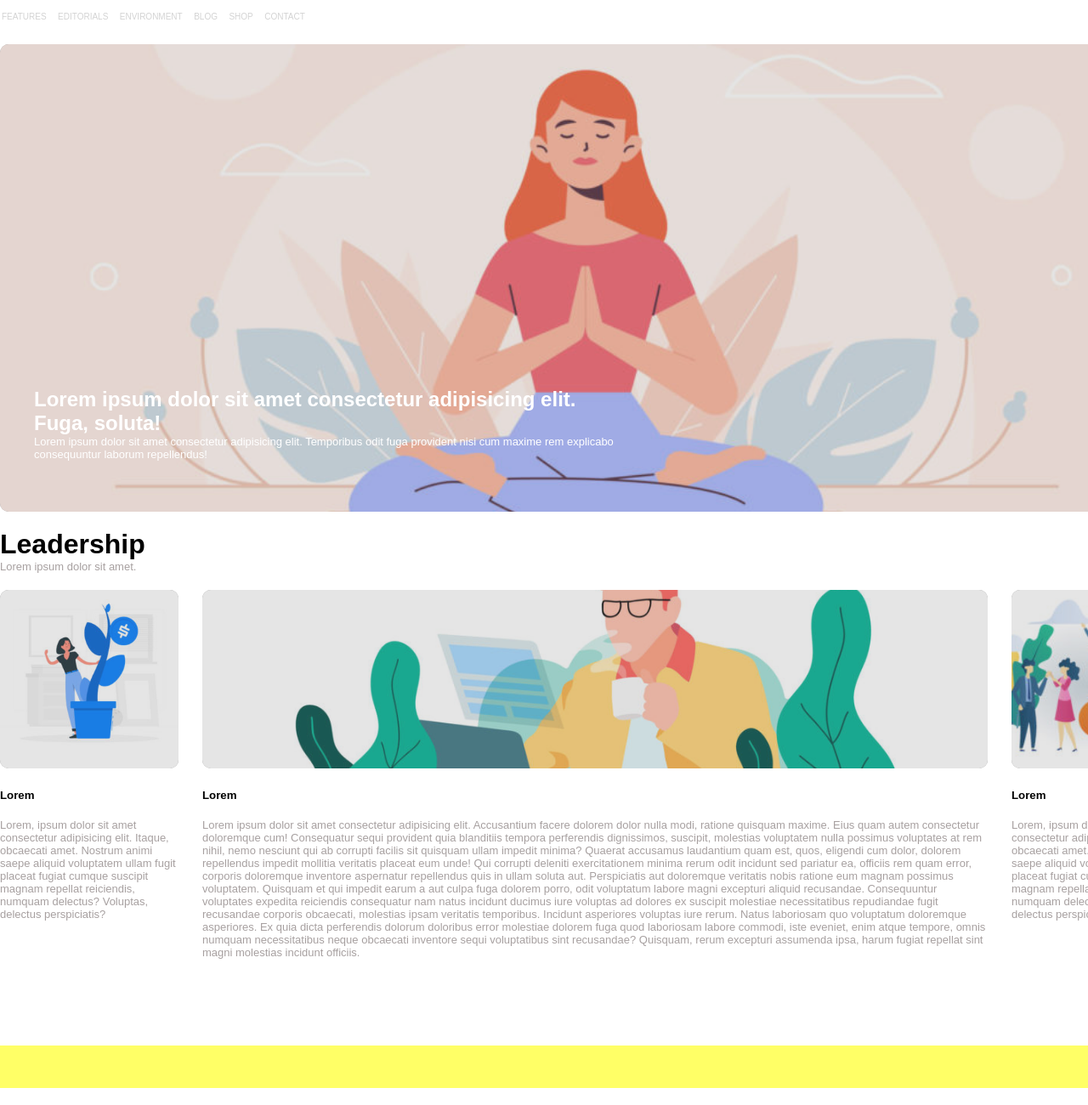
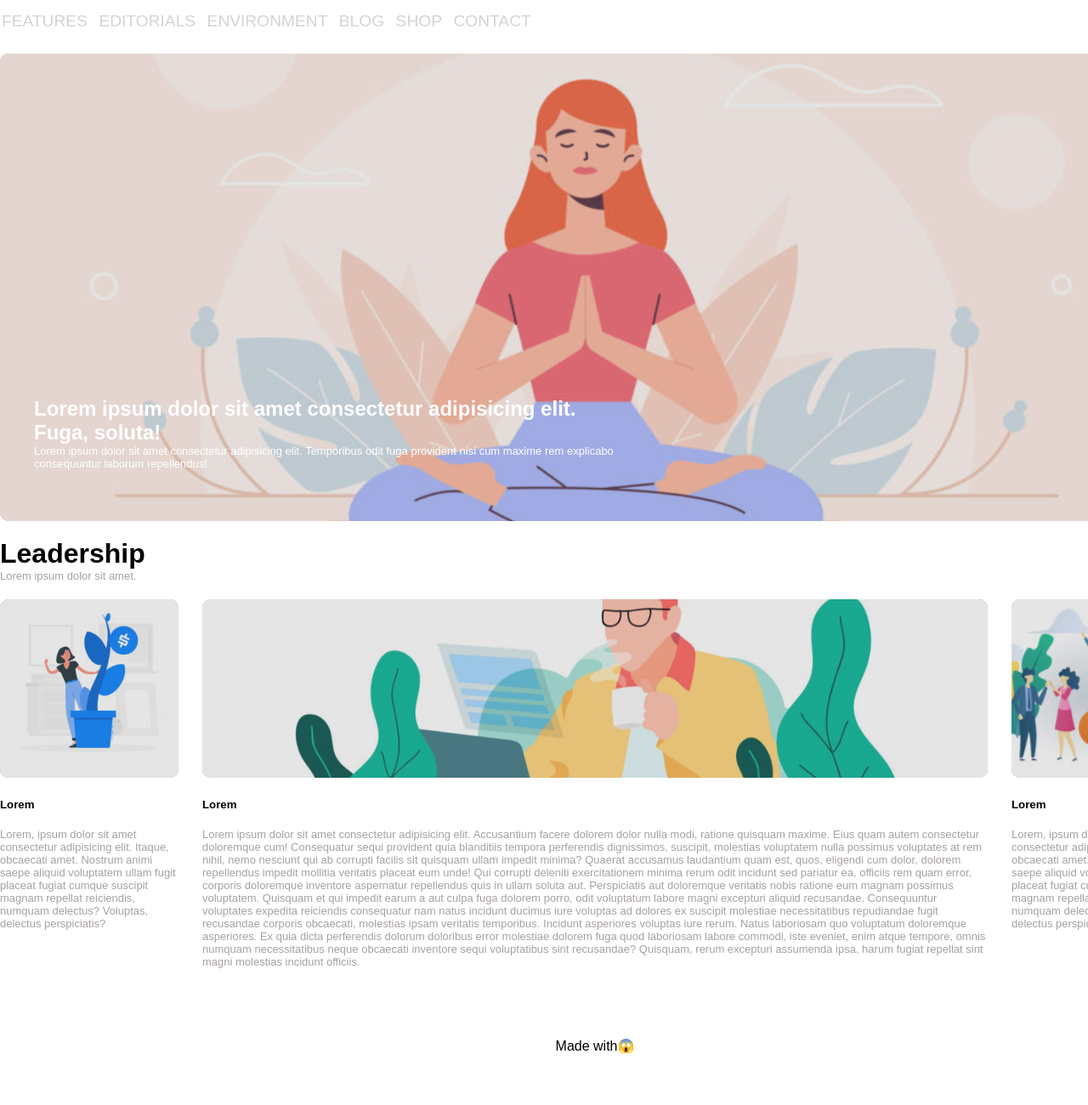
Before and after one commit to Rostrv/htmlcss-wp, a plain HTML site: page index.html in a window 1280 px wide. Shown: the part 62-1362 px from the top of the page at 85% size. After the commit the page ends 1322 px from the top, so only its background shows below. Drawn offline with Linux system fonts and the light colour scheme.

Commit message:
aumentato font pulsanti e aggiunto footer

```diff
--- a/index.html
+++ b/index.html
@@ -114,7 +114,9 @@
         </aside>
     </main>
 
-    <footer class="site_footer"></footer>
+    <footer class="site_footer">
+        <div>Made with😱</div>
+    </footer>
 </body>
 
 </html>
--- a/style.css
+++ b/style.css
@@ -10,7 +10,7 @@ body{
      font-family: Arial, Helvetica, sans-serif;
 }
 
-
+    /*******Header*******/
 .logo{
      height: 50px;
      width: auto;
@@ -19,6 +19,7 @@ body{
 
 }
 
+
 button{
      background-color: white;
      color: lightgrey;
@@ -26,10 +27,10 @@ button{
      padding: 2px;
      margin-right: 5px;
      margin-top: 20px;
-     font-size: x-small;
+     font-size: larger;
 }
 
-
+/**********banner*******/
 .banner{
      background-color:grey;
      width: 100%;
@@ -58,9 +59,11 @@ button{
      left: 40px;
 }
 
+
 p{
      font-size: small;
 }
+
 
 .title{
      font-size:xx-large;
@@ -75,12 +78,23 @@ p{
      margin-top: 20px;
 }
 
+/********Main*********/
 
 .site_main{
     margin: 1rem 0;
-    padding-bottom: 20px;
 
 }
+
+
+.content{
+     height: 500px;
+     width: 66%;
+     float: left;
+     margin-left:2%;
+     margin-right:2%;
+
+}
+
 
 .middle_title{
 
@@ -147,14 +161,6 @@ p{
      height: 210px;
 }
 
-.content{
-     height: 500px;
-     width: 66%;
-     float: left;
-     margin-left:2%;
-     margin-right:2%;
-
-}
 
 .description{
      margin-top: 20px;
@@ -162,10 +168,10 @@ p{
 }
 
 .site_footer{
-     height: 50px;
-     width: 100%;
-     background-color: #ffff66;
+     height: auto;
+     width: auto;
      margin-bottom:20px;
+     text-align: center;
 
 }
 
```
